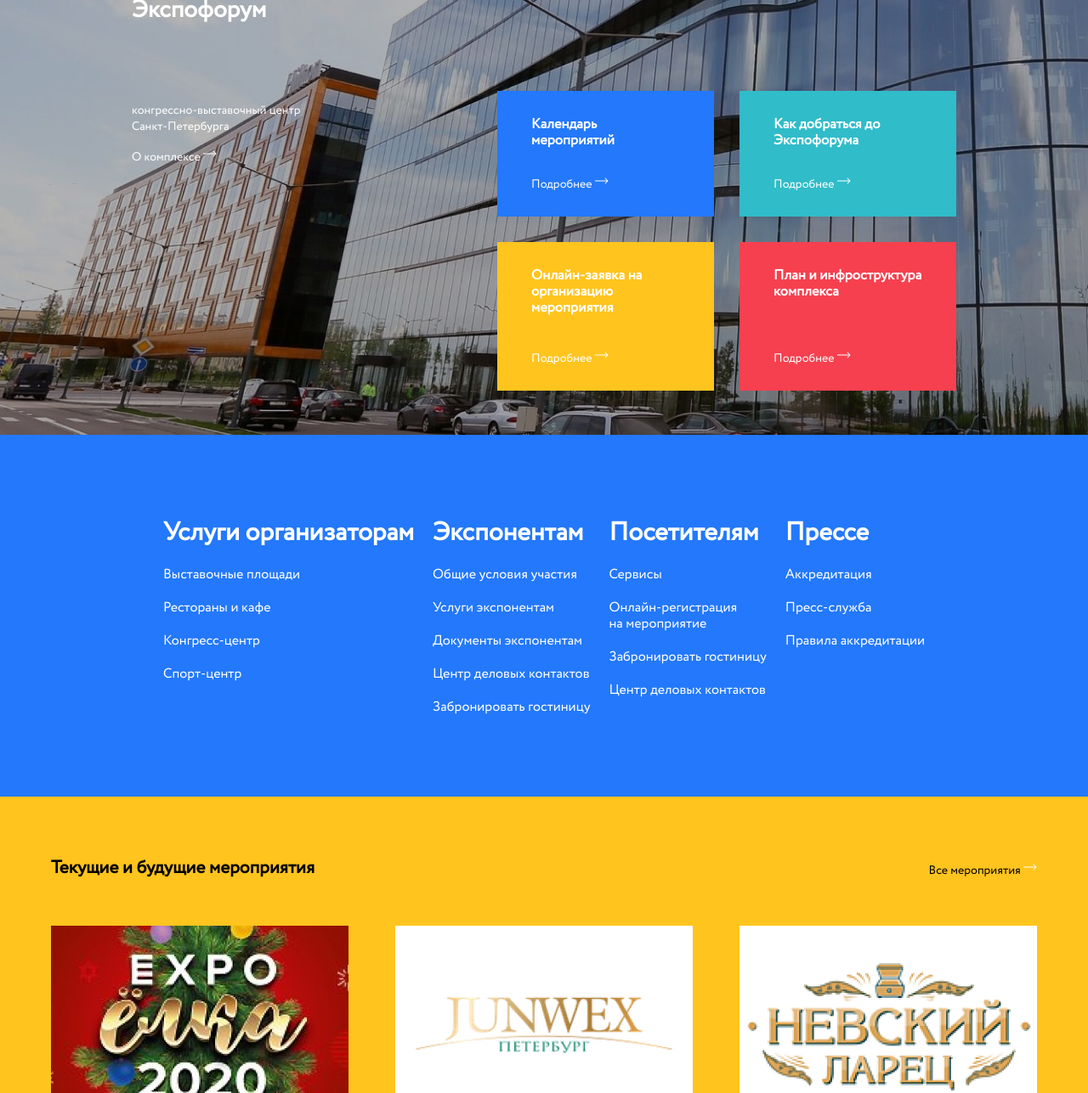
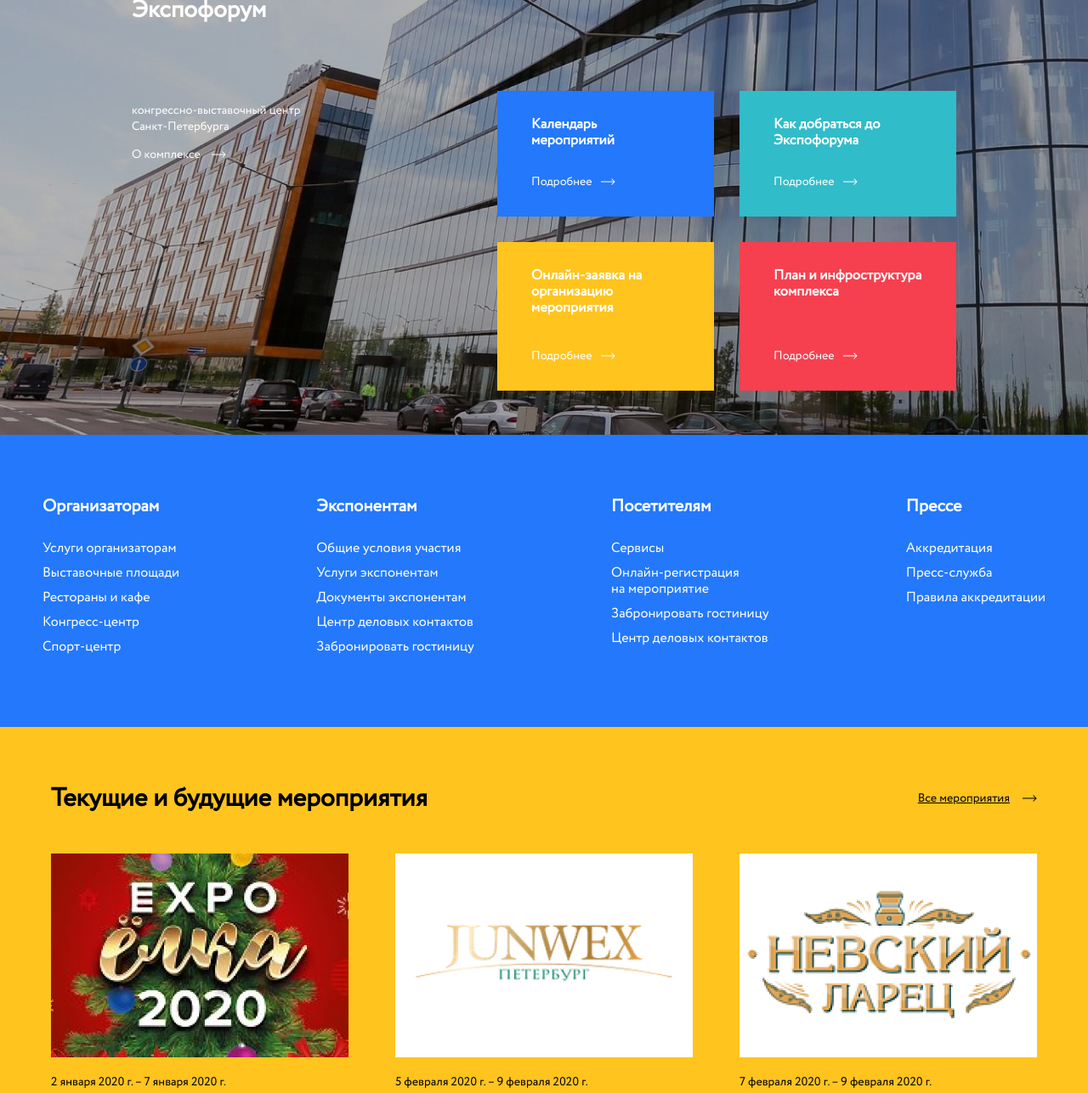
Before and after one commit to Mighty-Lion/expo4, a plain HTML site: page index.html in a window 1280 px wide. Shown: the part 288-1575 px from the top of the page at 85% size. Drawn offline with Linux system fonts and the light colour scheme.

Commit message:
css l5 setka flex static(nav) grid-container ver 5 for-orginizers activity ver4 news ver2
footer setka ver 5

activity fix3

final fix1

```diff
--- a/css/styles.css
+++ b/css/styles.css
@@ -74,21 +74,30 @@ a {
     flex-direction: row;
 }
 
-.site-navigation,
-.user-navigation {
+.language-icon::before{
+    content: url("../img/Globe.png");
+}
+
+.whois-navigation {
     list-style: none;
 }
 
 
-.for-organizers ul {
+.whois-navigation ul {
     margin: 0;
     padding: 0;
     list-style: none;
     font-size: 16px;
+
 }
 
-.user-navigation h3 {
-    font-size: 30px;
+.whois-navigation li {
+    margin-bottom: 10px;
+}
+
+.whois-navigation h3 {
+    font-size: 20px;
+    margin: 0 0 30px 0;
 }
 
 .main-navigation a {
@@ -97,20 +106,17 @@ a {
 }
 
 .site-navigation a:hover,
-.user-navigation a:hover {
+.whois-navigation a:hover {
     text-decoration: underline;
     background-color: green;
 }
 
-.arrow {
-    width: 16px;
-    height: 16px;
-    border: 1px;
-    solid-color: white;
-    box-sizing: border-box;
-    color: white;
-    padding: 0;
-    margin: 0;
+
+
+.arrow-a-black::after {
+    content: url('../img/Arrow 1.png');
+    margin: 0 0 0 15px;
+    filter: invert(1);
 }
 
 
@@ -236,24 +242,30 @@ a {
     margin: 0;
 }
 
+.arrow-a-white::after{
+    content: url('../img/Arrow 1.png');
+    margin: 0 0 0 10px;
+}
+
 
 .whois {
     display: flex;
-    height: 426px;
+
     background-color: #2378FC;
-    justify-content: center;
-    align-items: center;
+
 
 }
 
-.for-organizers {
+.whois-container {
     display: flex;
     justify-content: space-between;
-    min-width: 70%;
+    align-items: flex-start;
+    padding: 25px 0 25px 0;
+    margin:  50px 0 50px 0;
 }
 
-.for-organizers li {
-    margin-bottom: 20px;
+.whois-container ul {
+    padding: 0 10px;
 }
 
 
@@ -265,6 +277,10 @@ a {
 .container {
     max-width: 1200px;
     margin: 0 auto;
+}
+
+.static{
+    width: 1200px;
 }
 
 .activity-container{
@@ -280,11 +296,12 @@ a {
 .activity-title h2{
     margin: 0;
     color: black;
+    font-size: 30px;
+    text-decoration: none;
 }
-.activity-title a{
+.activity-title a:nth-child(2){
     color: black;
-
-
+    text-decoration: underline;
 }
 
 .black{
@@ -295,7 +312,7 @@ a {
     display: flex;
     flex-wrap: wrap;
     margin:  0;
-    padding: 0;
+    /*padding: 0 10px;*/
     justify-content: space-between;
 }
 
@@ -409,7 +426,7 @@ a {
 .news-header {
     display: flex;
     justify-content: space-between;
-
+    align-items: center;
 }
 
 .news-box {
@@ -439,11 +456,9 @@ a {
     display: flex;
     align-items: center;
     margin: 0 auto;
+    padding: 0 10px;
     justify-content: space-between;
-    max-height: 476px;
-    max-height: 1000px;
     max-width: 1200px;
-
 }
 
 .footer-speaker {
@@ -471,7 +486,6 @@ a {
 }
 
 .footer-field {
-
     margin: 0;
     height: 40px;
     width: 100%;
@@ -491,10 +505,9 @@ a {
     margin: 0 auto;
 }
 
+
+
 .footer-field button {
-    position: inherit;
-    top: 0;
-    right: 0px;
     width: 40px;
     height: 40px;
     border: none;
--- a/index.html
+++ b/index.html
@@ -11,7 +11,7 @@
 <body>
 <header class="main-header">
     <nav class="main-navigation">
-        <a class="main-header-logo">
+        <a class="main-header-logo" href="#">
             <img src="img/logo.svg" alt="логотип экспофорум">
         </a>
         <div class="nav-flex">
@@ -21,23 +21,18 @@
             <a href="#">Медиа-банк</a>
             <a href="#">Контакты</a>
         </div>
-
         <div class="nav-icons">
             <a href="#" class="search-icon"><img src="img/Search.png" alt="Поиск"></a>
-            <div>
-                <a href="#" class="globus-icon"><img src="img/Globe.png" alt="Глобус"></a>
-                <a href="#" class="language">English</a>
-            </div>
+            <a href="#" class="language-icon">English</a>
         </div>
     </nav>
     <div class="grid-container">
 
-        <h1 class="grid-h1" style="grid-area: post-1">Экспофорум</h1>
-
+        <a href="#"><h1 class="grid-h1" style="grid-area: post-1">Экспофорум</h1></a>
         <div style="grid-area: post-3" style="vertical-align: top;">
-            <p>конгрессно-выставочный центр<br>Санкт-Петербурга
-            </p>
-            <p>О комплексе <img class="arrow" src="img/Arrow 1.svg" alt="Стрелка"></p>
+            <a href="#"><p>конгрессно-выставочный центр<br>Санкт-Петербурга
+            </p></a>
+            <a href="#"><p class="arrow-a-white">О комплексе </p></a>
 
         </div>
 
@@ -45,20 +40,20 @@
 
         <div style="grid-area: post-4" class="tales-container">
             <div class="calendar">
-                <h3>Календарь мероприятий</h3>
-                <p><a href="#">Подробнее <img class="arrow" src="img/Arrow 1.svg" alt="Стрелка"> </a></p>
+                <a href="#"><h3>Календарь мероприятий</h3></a>
+                <p class="arrow-a-white"><a href="#">Подробнее</a></p>
             </div>
             <div class="address">
-                <h3>Как добраться до Экспофорума</h3>
-                <p><a href="#">Подробнее <img class="arrow" src="img/Arrow 1.svg" alt="Стрелка"> </a></p>
+                <a href="#"><h3>Как добраться до Экспофорума</h3></a>
+                <p class="arrow-a-white"><a href="#">Подробнее</a></p>
             </div>
             <div class="online-application">
-                <h3>Онлайн-заявка на организацию мероприятия</h3>
-                <p><a href="#">Подробнее <img class="arrow" src="img/Arrow 1.svg" alt="Стрелка"> </a></p>
+                <a href="#"><h3>Онлайн-заявка на организацию мероприятия</h3></a>
+                <p class="arrow-a-white"><a href="#">Подробнее</a></p>
             </div>
             <div class="complex-plan">
-                <h3>План и инфроструктура комплекса</h3>
-                <p><a href="#">Подробнее <img class="arrow" src="img/Arrow 1.svg" alt="Стрелка"> </a></p>
+                <a href="#"><h3>План и инфроструктура комплекса</h3></a>
+                <p class="arrow-a-white"><a href="#">Подробнее</a></p>
             </div>
         </div>
     </div>
@@ -66,13 +61,17 @@
 
 <main>
 
-    <div class="whois">
+    <section class="whois">
         <h2 class="element-invisible">Кому?</h2>
-        <div class="for-organizers">
-            <div>
-                <ul class="user-navigation">
+        <div class="container static">
+            <div class="whois-container">
+                <div class="whois-navigation">
+                    <ul>
                         <li>
-                        <h3><a href="#">Услуги организаторам</a></h3>
+                            <h3><a href="#">Организаторам</a></h3>
+                        </li>
+                        <li>
+                            <a href="#">Услуги организаторам</a>
                         </li>
                         <li>
                             <a href="#">Выставочные площади</a>
@@ -88,11 +87,10 @@
                         </li>
                     </ul>
                 </div>
-
-            <div>
-                <ul class="user-navigation">
+                <div class="whois-navigation">
+                    <ul>
                         <li>
-                        <h3><a href="#">Экспонентам</a></h3>
+                            <a href="#"><h3>Экспонентам</h3></a>
                         </li>
                         <li>
                             <a href="#">Общие условия участия</a>
@@ -111,8 +109,8 @@
                         </li>
                     </ul>
                 </div>
-            <div>
-                <ul class="user-navigation">
+                <div class="whois-navigation">
+                    <ul>
                         <li>
                             <h3><a href="#">Посетителям</a></h3>
                         </li>
@@ -120,7 +118,7 @@
                             <a href="#">Сервисы</a>
                         </li>
                         <li>
-                        <a href="#">Онлайн-регистрация<br>на мероприятие</a>
+                            <a href="#">Онлайн-регистрация <br>на мероприятие</a>
                         </li>
                         <li>
                             <a href="#">Забронировать гостиницу</a>
@@ -130,8 +128,8 @@
                         </li>
                     </ul>
                 </div>
-            <div>
-                <ul class="user-navigation">
+                <div class="whois-navigation">
+                    <ul>
                         <li>
                             <h3><a href="#">Прессе</a></h3>
                         </li>
@@ -148,20 +146,20 @@
                 </div>
             </div>
         </div>
-
+    </section>
 
     <section class="activity">
         <div class="container">
             <div class="activity-container">
                 <div class="activity-title title">
-                    <h2>Текущие и будущие мероприятия</h2>
-                    <a>Все мероприятия <img class="arrow black" src="img/Arrow 1.svg" alt="Стрелка"></a>
+                    <a href="#"><h2>Текущие и будущие мероприятия</h2></a>
+                    <a class="arrow-a-black" href="#">Все мероприятия</a>
                 </div>
                 <div class="activity-row">
                     <div class="activity-box">
                         <div class="item-row">
                             <div class="item-img">
-                                <img src="img/elka.jpg">
+                                <a href="#"><img src="img/elka.jpg"></a>
                             </div>
                             <div class="item-date">
                                 <p>2 января 2020 г. – 7 января 2020 г.</p>
@@ -175,7 +173,7 @@
                     <div class="activity-box">
                         <div class="item-row">
                             <div class="item-img">
-                                <img src="img/junwex.jpg">
+                                <a href="#"><img src="img/junwex.jpg"></a>
                             </div>
                             <div class="item-date">
                                 <p>5 февраля 2020 г. – 9 февраля 2020 г.</p>
@@ -190,7 +188,7 @@
                     <div class="activity-box">
                         <div class="item-row">
                             <div class="item-img">
-                                <img src="img/nevski.jpg">
+                                <a href="#"><img src="img/nevski.jpg"></a>
                             </div>
                             <div class="item-date">
                                 <p>7 февраля 2020 г. – 9 февраля 2020 г.</p>
@@ -205,7 +203,7 @@
                     <div class="activity-box">
                         <div class="item-row">
                             <div class="item-img">
-                                <img src="img/ponaehali.jpg">
+                                <a href="#"><img src="img/ponaehali.jpg"></a>
                             </div>
                             <div class="item-date">
                                 <p>14 февраля 2020 г. – 23 февраля 2020 г.</p>
@@ -236,7 +234,7 @@
                     <div class="activity-box">
                         <div class="item-row">
                             <div class="item-img">
-                                <img src="img/expohoreca.jpg">
+                                <a href="#"><img src="img/expohoreca.jpg"></a>
                             </div>
                             <div class="item-date">
                                 <p>26 февраля 2020 г. – 28 февраля 2020 г.</p>
@@ -261,8 +259,8 @@
             </div>
             <div class="news-big-box">
                 <div class="news-header">
-                    <h2>Новости</h2>
-                    <p>Все новости </p>
+                    <a href="#"><h2>Новости</h2></a>
+                    <a class="arrow-a-black" href="#">Все новости </a>
                 </div>
                 <div class="news-box">
                     <a href="#"><img src="img/virt1.jpg"></a>
@@ -289,8 +287,8 @@
         </div>
 
     </section>
+
 </main>
-
 <footer>
     <h2 class="element-invisible">Подвал с навигацией</h2>
     <div class="footer-container">
@@ -396,19 +394,19 @@
 
                 <div class="application">
                     <h3>Приложение</h3>
-                    <img src="img/appstore.svg" alt="Apple Store">
+                    <a href="#"><img src="img/appstore.svg" alt="Apple Store"></a>
                     <br>
-                    <img src="img/googleplay.svg" alt="Google Play">
+                    <a href="#"><img src="img/googleplay.svg" alt="Google Play"></a>
                 </div>
             </div>
             <div>
                 <div class="socials">
                     <h3>Мы в соц. сетях</h3>
                     <div class="socials-icons">
-                        <img src="img/youtube.png" alt="youtube">
-                        <img src="img/vk.png" alt="vk">
-                        <img src="img/facebook.png" alt="facebook">
-                        <img src="img/instagram.svg" alt="instagram">
+                        <a href="#"><img src="img/youtube.png" alt="youtube"></a>
+                        <a href="#"><img src="img/vk.png" alt="vk"></a>
+                        <a href="#"><img src="img/facebook.png" alt="facebook"></a>
+                        <a href="#"><img src="img/instagram.svg" alt="instagram"></a>
                     </div>
                 </div>
                 <div>
```
Also changed, not shown: img/Arrow 1.png (added), img/Arrow 1.svg (deleted). Lines whose indentation alone changed are shown as unchanged.
